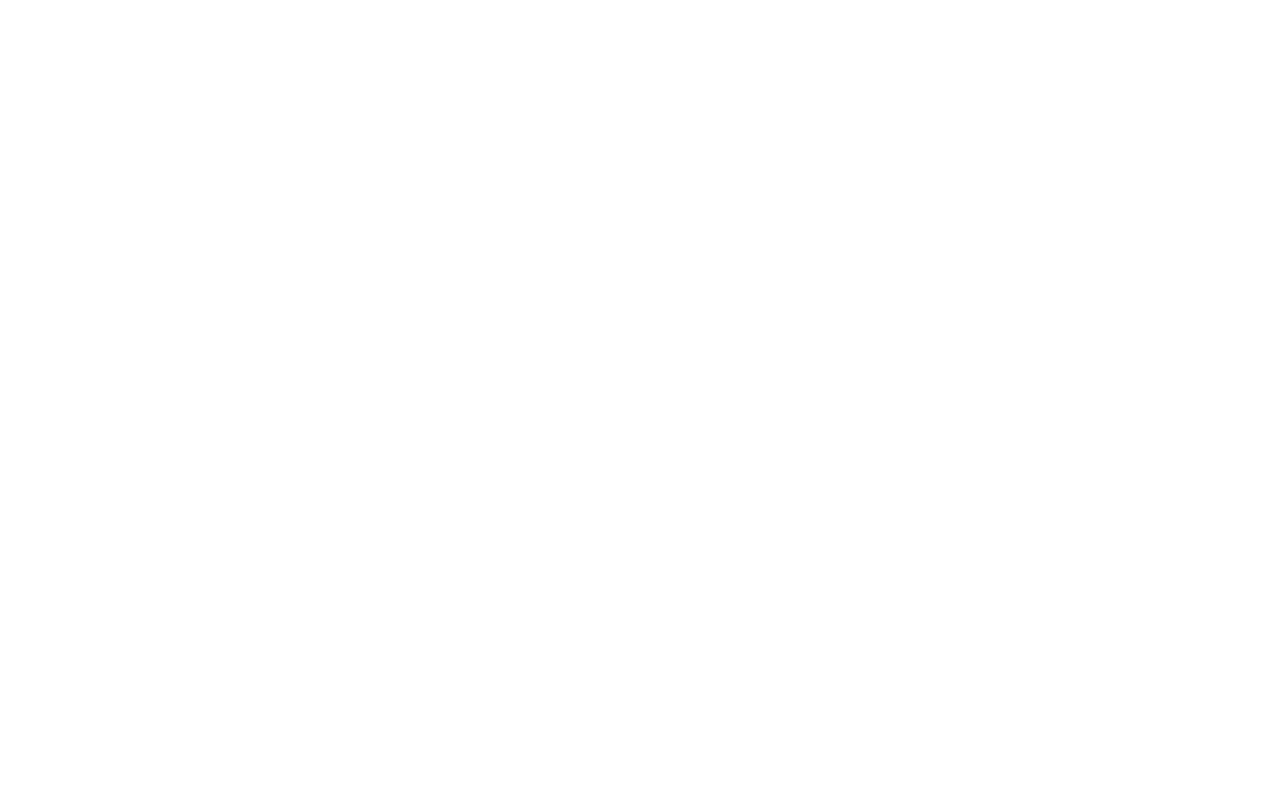
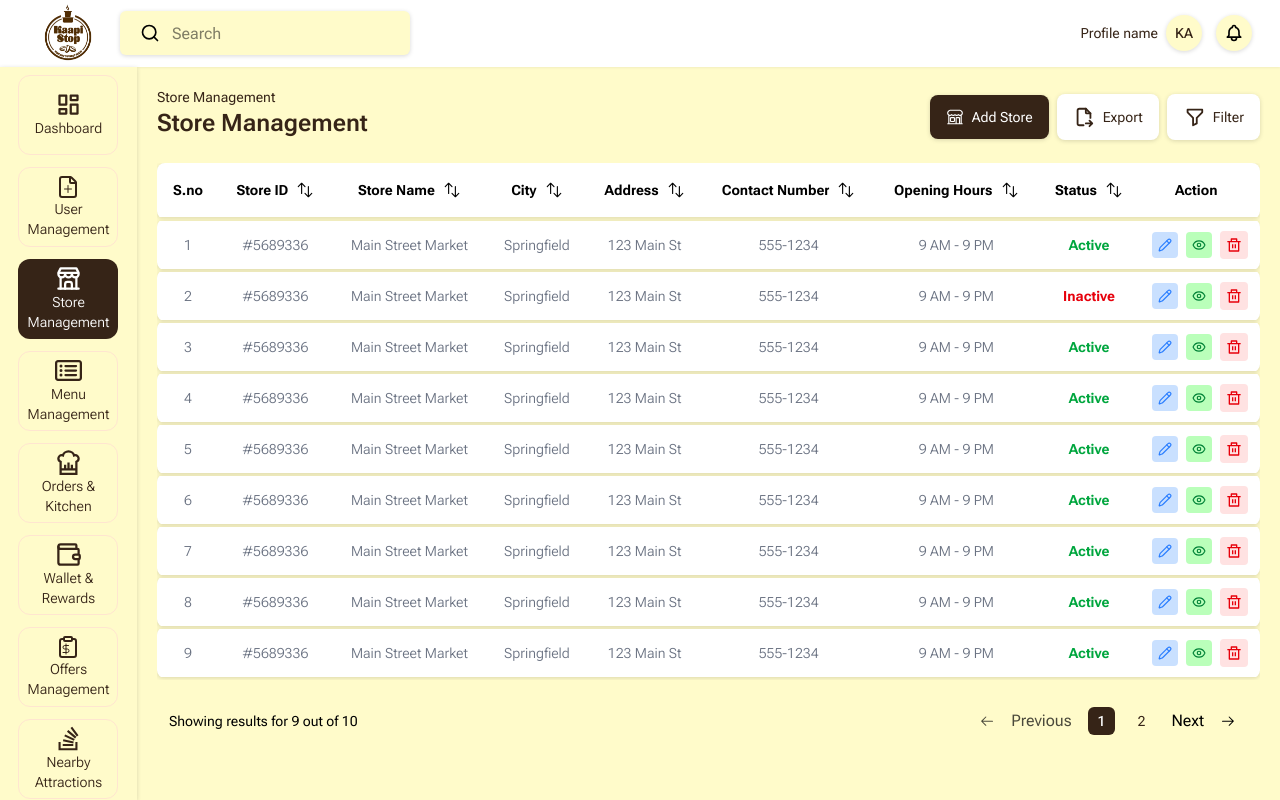
Before and after one commit to Vishvanath2005/Kappi_Stop_FE, a React (Vite) app in the folder Kappi_Stop_FE/: page /store in a window 1280 px wide. Before the commit this address had no page. Built offline with nearby package versions, Linux system fonts and the light colour scheme.

Commit message:
store and view store is created

```diff
--- a/Kappi_Stop_FE/src/layout/Layouts.jsx
+++ b/Kappi_Stop_FE/src/layout/Layouts.jsx
@@ -31,7 +31,7 @@
     {
       title: "Store Management",
       icon: <TbBuildingStore size={27} />,
-      to: "/storemanagement",
+      to: "/store",
     },
     {
       title: "Menu Management",
@@ -111,7 +111,7 @@
                   className={`w-[100px] mb-3 h-20 text-sm font-light flex flex-col justify-center items-center text-center rounded-xl transition-all duration-300 ${
                     isMenuActive(menu)
                       ? "text-white bg-layout-text"
-                      : "text-layout-text border border-sidebar-outine hover:bg-layout-text hover:text-white"
+                      : "text-layout-text border border-sidebar-outine hover:bg-layout-text hover:opacity-90 hover:text-white"
                   }`}
                 >
                   <span>{menu.icon}</span>
--- /dev/null
+++ b/Kappi_Stop_FE/src/pages/store_management/Add_Store.jsx
@@ -0,0 +1,9 @@
+import React from 'react'
+
+const Add_Store = () => {
+  return (
+    <div>Add_Store</div>
+  )
+}
+
+export default Add_Store
--- /dev/null
+++ b/Kappi_Stop_FE/src/pages/store_management/Disable_Store.jsx
@@ -0,0 +1,9 @@
+import React from 'react'
+
+const Disable_Store = () => {
+  return (
+    <div>Disable_Store</div>
+  )
+}
+
+export default Disable_Store
--- /dev/null
+++ b/Kappi_Stop_FE/src/pages/store_management/Store_Management.jsx
@@ -0,0 +1,126 @@
+import React from "react";
+import Table from "../../components/Table";
+import { HiOutlineBuildingStorefront } from "react-icons/hi2";
+
+const Store_Management = () => {
+  const storeColumns = [
+    { key: "store_id", label: "Store ID" },
+    { key: "store_name", label: "Store Name" },
+    { key: "city", label: "City" },
+    { key: "address", label: "Address" },
+    { key: "contact_number", label: "Contact Number" },
+    { key: "opening_hours", label: "Opening Hours" },
+    { key: "status", label: "Status" },
+  ];
+
+  const storeData = [
+    {
+      store_id: "#5689336",
+      store_name: "Main Street Market",
+      city: "Springfield",
+      address: "123 Main St",
+      contact_number: "555-1234",
+      opening_hours: "9 AM - 9 PM",
+      status: "Active",
+    },
+    {
+      store_id: "#5689336",
+      store_name: "Main Street Market",
+      city: "Springfield",
+      address: "123 Main St",
+      contact_number: "555-1234",
+      opening_hours: "9 AM - 9 PM",
+      status: "Inactive",
+    },
+    {
+      store_id: "#5689336",
+      store_name: "Main Street Market",
+      city: "Springfield",
+      address: "123 Main St",
+      contact_number: "555-1234",
+      opening_hours: "9 AM - 9 PM",
+      status: "Active",
+    },
+    {
+      store_id: "#5689336",
+      store_name: "Main Street Market",
+      city: "Springfield",
+      address: "123 Main St",
+      contact_number: "555-1234",
+      opening_hours: "9 AM - 9 PM",
+      status: "Active",
+    },
+    {
+      store_id: "#5689336",
+      store_name: "Main Street Market",
+      city: "Springfield",
+      address: "123 Main St",
+      contact_number: "555-1234",
+      opening_hours: "9 AM - 9 PM",
+      status: "Active",
+    },
+    {
+      store_id: "#5689336",
+      store_name: "Main Street Market",
+      city: "Springfield",
+      address: "123 Main St",
+      contact_number: "555-1234",
+      opening_hours: "9 AM - 9 PM",
+      status: "Active",
+    },
+    {
+      store_id: "#5689336",
+      store_name: "Main Street Market",
+      city: "Springfield",
+      address: "123 Main St",
+      contact_number: "555-1234",
+      opening_hours: "9 AM - 9 PM",
+      status: "Active",
+    },
+    {
+      store_id: "#5689336",
+      store_name: "Main Street Market",
+      city: "Springfield",
+      address: "123 Main St",
+      contact_number: "555-1234",
+      opening_hours: "9 AM - 9 PM",
+      status: "Active",
+    },
+    {
+      store_id: "#5689336",
+      store_name: "Main Street Market",
+      city: "Springfield",
+      address: "123 Main St",
+      contact_number: "555-1234",
+      opening_hours: "9 AM - 9 PM",
+      status: "Active",
+    },
+    {
+      store_id: "#5689336",
+      store_name: "Main Street Market",
+      city: "Springfield",
+      address: "123 Main St",
+      contact_number: "555-1234",
+      opening_hours: "9 AM - 9 PM",
+      status: "Active",
+    },
+  ];
+
+  return (
+    <>
+      <Table
+        title="Store Management"
+        add_icon={<HiOutlineBuildingStorefront size={18} />}
+        add_button="Add Store"
+        columns={storeColumns}
+        data={storeData}
+        ViewRoute="/store/view_store"
+        EditModal={true}
+        AddModal={true}
+        itemsPerPage={9}
+      />
+    </>
+  );
+};
+
+export default Store_Management;
--- /dev/null
+++ b/Kappi_Stop_FE/src/pages/store_management/View_Store.jsx
@@ -0,0 +1,41 @@
+import React from "react";
+import { MdOutlineBlock } from "react-icons/md";
+import { CgUnblock } from "react-icons/cg";
+import { useLocation } from "react-router";
+import { HiOutlineBuildingStorefront } from "react-icons/hi2";
+import View_Page from "../../components/View_Page";
+import Disable_Store from "./Disable_Store";
+
+const View_Store = () => {
+  const { state } = useLocation();
+  const store = state?.item || {};
+
+  const storeColumns = [
+    { key: "store_id", label: "Store ID" },
+    { key: "store_name", label: "Store Name" },
+    { key: "city", label: "City" },
+    { key: "address", label: "Address" },
+    { key: "contact_number", label: "Contact Number" },
+    { key: "opening_hours", label: "Opening Hours" },
+    { key: "status", label: "Status" },
+  ];
+
+  return (
+    <View_Page
+      title="Store Management"
+      status_name={store?.status === "Active" ? "Unavailable" : "Available"}
+      icon_name={<HiOutlineBuildingStorefront size={22} />}
+      button_color={`${
+        store.status === "Active" ? "bg-layout-text" : "bg-white"
+      }`}
+      button_text_color={`${
+        store.status === "Active" ? "text-white" : "text-layout-text"
+      }`}
+      columns={storeColumns}
+      data={store}
+      StatusModal={Disable_Store}
+    />
+  );
+};
+
+export default View_Store;
--- a/Kappi_Stop_FE/src/routes/Main_Router.jsx
+++ b/Kappi_Stop_FE/src/routes/Main_Router.jsx
@@ -7,6 +7,7 @@
 import Report_Route from "./other_Routes/Report_Route";
 import Settings_Route from "./other_Routes/Settings_Route";
 import Wallet_Route from "./other_Routes/Wallet_Route";
+import Store_Route from "./other_Routes/Store_Route";
 
 const Main_Router = () => {
   return (
@@ -17,6 +18,7 @@
           <Route element={<Layouts />}>
             {Dashboard_Route()}
             {User_Route()}
+            {Store_Route()}
             {Wallet_Route()}
             {Report_Route()}
             {Settings_Route()}
--- /dev/null
+++ b/Kappi_Stop_FE/src/routes/other_Routes/Store_Route.jsx
@@ -0,0 +1,17 @@
+import React from "react";
+import { Route } from "react-router";
+import Store_Management from "../../pages/store_management/Store_Management";
+import View_Store from "../../pages/store_management/View_Store";
+
+const Store_Route = () => {
+  return (
+    <>
+      <Route path="/store">
+        <Route index element={<Store_Management />} />
+        <Route path="view_store" element={<View_Store />} />
+      </Route>
+    </>
+  );
+};
+
+export default Store_Route;
```
